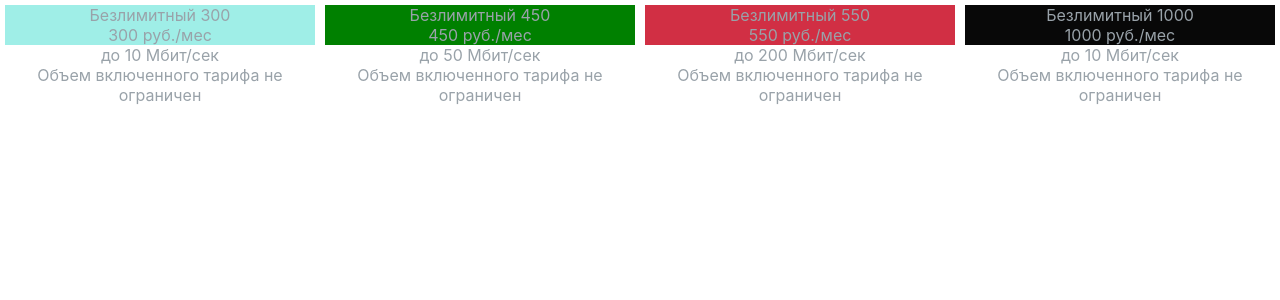
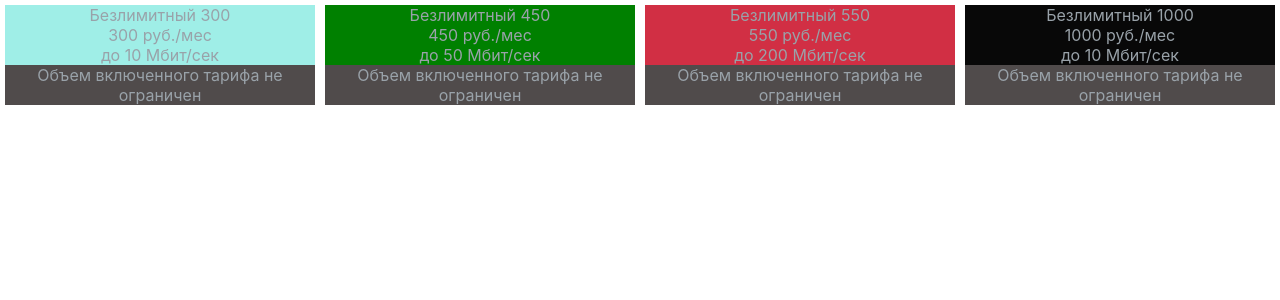
Before and after one commit to galya-cmd/tarifs, a React (Create React App) app: page / in a window 1280 px wide. Shown: the top 300 px of the page. Built offline with nearby package versions, Linux system fonts and the light colour scheme.

Commit message:
цвет фона

```diff
--- a/src/components/Tarif.jsx
+++ b/src/components/Tarif.jsx
@@ -3,23 +3,23 @@ import './Tarif.css';
 
 class Tarif extends React.Component {
 
-  render(){
+  render() {
     const name = this.props.name;
-  const {color,price, speed, text, ...props} = this.props;
+    const { color, price, speed, text, ...props } = this.props;
 
 
 
-    return(
+    return (
 
       <div className="cart">
 
-      <div {...props} style={{backgroundColor: color}}>{name}</div>
-      <div  {...props}style={{backgroundColor: color}}>{price}</div>
-      <div {...props}>{speed}</div>
-      <div {...props}>{text}</div>
+        <div {...props} style={{ backgroundColor: color }}>{name}</div>
+        <div  {...props} style={{ backgroundColor: color }}>{price}</div>
+        <div {...props} style={{ backgroundColor: color }}>{speed}</div>
+        <div {...props} style={{ backgroundColor: '#504b4b' }}>{text}</div>
       </div>
-      );
-    }
+    );
+  }
 }
 
 export default Tarif;
```
